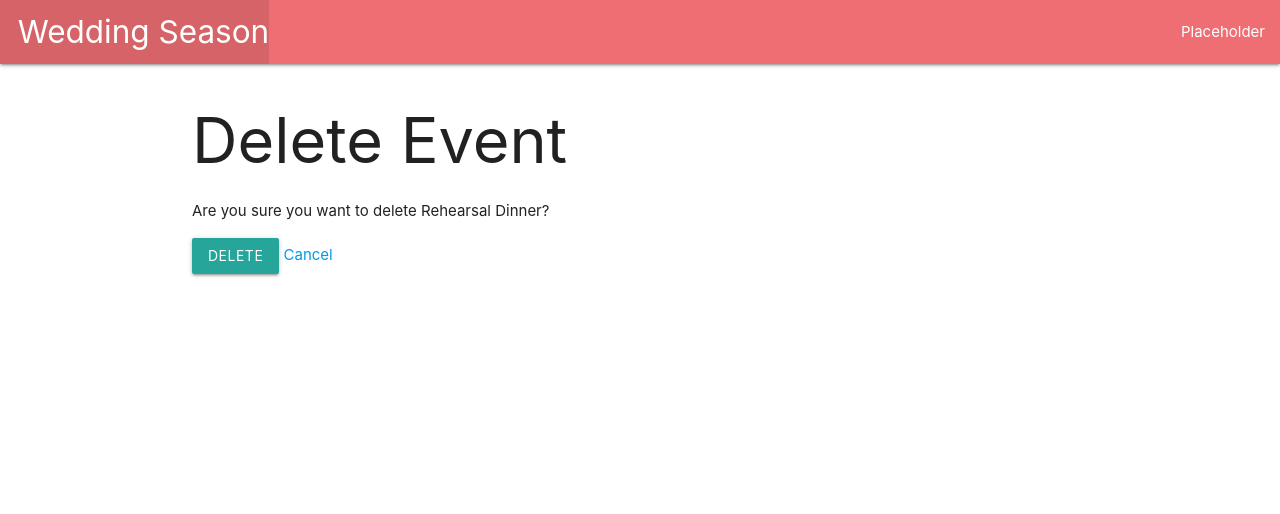
After one commit to Shavvvv/wedding-season, a Django app: page /events/1/delete/ in a window 1280 px wide. The commit adds this page. Shown: the top 514 px of the page. Run offline with Django 5.2, Linux system fonts and the light colour scheme; tables that the repository leaves empty hold one stand-in row (values such as "Sample post").

Commit message:
Build Event delete functionality with placeholder for success_url

```diff
--- /dev/null
+++ b/main_app/templates/main_app/event_confirm_delete.html
@@ -0,0 +1,14 @@
+{% extends 'base.html' %}
+
+{% block content %}
+
+<h1>Delete Event</h1>
+<p>Are you sure you want to delete {{ event.get_type_display }}?</p>
+
+<form action="" method="POST">
+    {% csrf_token %}
+    <button type="submit" class="btn">Delete</button>
+    <a href="{% url 'events_detail' event.id %}">Cancel</a>
+</form>
+
+{% endblock content %}
--- a/main_app/templates/main_app/event_detail.html
+++ b/main_app/templates/main_app/event_detail.html
@@ -14,6 +14,7 @@
             <p>Description: {{ event.description }}</p>
         </div>
         <div class="card-action">
+            <a href="{% url 'events_delete' event.id %}">Delete</a>
         </div>
     </div>
 </div>
--- a/main_app/urls.py
+++ b/main_app/urls.py
@@ -14,4 +14,5 @@ urlpatterns = [
     path('weddings/<int:pk>/events/', views.EventList.as_view(), name='events_list'),
     path('events/<int:pk>/', views.EventDetail.as_view(), name='events_detail'),
     path('weddings/<int:pk>/events/create/', views.EventCreate.as_view(), name='events_create'),
+    path('events/<int:pk>/delete/', views.EventDelete.as_view(), name='events_delete'),
 ]
--- a/main_app/views.py
+++ b/main_app/views.py
@@ -35,3 +35,7 @@ class EventDetail(DetailView):
 class EventCreate(CreateView):
     model = Event
     fields = '__all__'
+
+class EventDelete(DeleteView):
+    model = Event
+    success_url = '/weddings/'
```
